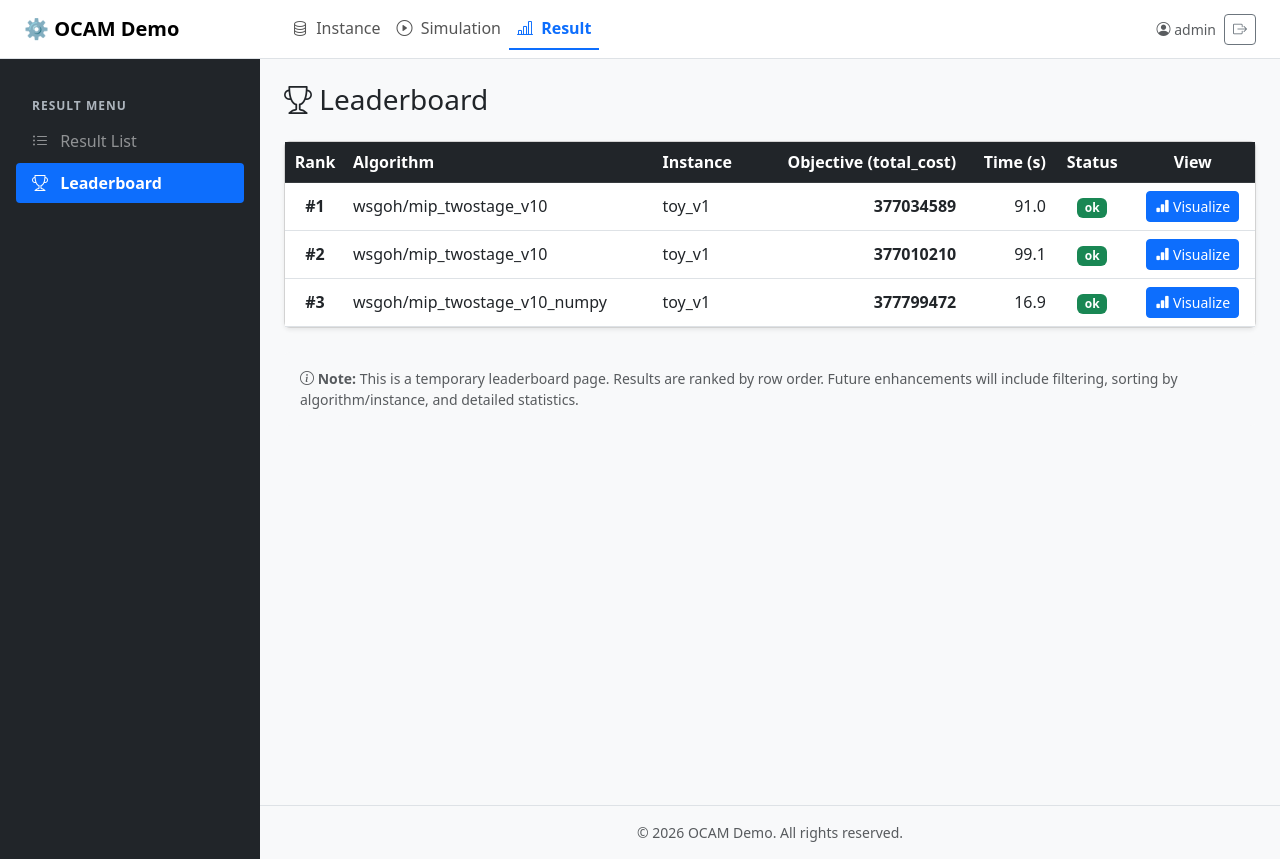
After one commit to cbjsena/OCAMDemo, a Django app: page /result/leaderboard/ in a window 1280 px wide. The commit adds this page. Run offline with Django 5.2, Linux system fonts and the light colour scheme; a user stored in the database is signed in; parts of the project's set-up code (start-up, migrations or seed data) failed here and were passed over.

Commit message:
modify result menu

```diff
--- a/common/menus.py
+++ b/common/menus.py
@@ -84,3 +84,20 @@ SIMULATION_SIDEBAR_MENU = [
         "icon": "bi-cloud-upload",
     },
 ]
+
+
+# Result 하위 메뉴 (좌측 사이드바)
+RESULT_SIDEBAR_MENU = [
+    {
+        "key": "result_list",
+        "name": "Result List",
+        "url_name": "result:result_list",
+        "icon": "bi-list-ul",
+    },
+    {
+        "key": "result_leaderboard",
+        "name": "Leaderboard",
+        "url_name": "result:result_leaderboard",
+        "icon": "bi-trophy",
+    },
+]
--- /dev/null
+++ b/result/templates/result/result_leaderboard.html
@@ -0,0 +1,90 @@
+{% extends "base.html" %}
+
+{% block title %}Leaderboard - OCAM Demo{% endblock %}
+
+{% block sidebar %}
+<h6 class="sidebar-heading">Result Menu</h6>
+<ul class="nav flex-column">
+    {% for item in sidebar_menu %}
+    <li class="nav-item">
+        <a class="nav-link {% if current_sidebar_menu == item.key %}active{% else %}text-white-50{% endif %}"
+           href="{% url item.url_name %}">
+            <i class="bi {{ item.icon }} me-2"></i> {{ item.name }}
+        </a>
+    </li>
+    {% endfor %}
+</ul>
+{% endblock %}
+
+{% block content %}
+<h3 class="mb-4"><i class="bi bi-trophy"></i> Leaderboard</h3>
+
+<div class="card shadow-sm">
+    <div class="card-body p-0">
+        <div class="table-responsive">
+            <table class="table table-hover align-middle mb-0">
+                <thead class="table-dark">
+                    <tr>
+                        <th class="text-center" style="width: 60px;">Rank</th>
+                        <th>Algorithm</th>
+                        <th>Instance</th>
+                        <th class="text-end">Objective (total_cost)</th>
+                        <th class="text-end">Time (s)</th>
+                        <th class="text-center">Status</th>
+                        <th class="text-center">View</th>
+                    </tr>
+                </thead>
+                <tbody>
+                    {% if results %}
+                        {% for r in results %}
+                        <tr>
+                            <td class="text-center">
+                                <strong>#{{ forloop.counter }}</strong>
+                            </td>
+                            <td>{{ r.algorithm_name }}</td>
+                            <td>{{ r.instance_name|default:"-" }}</td>
+                            <td class="text-end">
+                                {% if r.objective_value %}<strong>{{ r.objective_value|floatformat:0 }}</strong>{% else %}-{% endif %}
+                            </td>
+                            <td class="text-end">
+                                {% if r.execution_time %}{{ r.execution_time|floatformat:1 }}{% else %}-{% endif %}
+                            </td>
+                            <td class="text-center">
+                                {% if r.status == "ok" %}
+                                    <span class="badge bg-success">ok</span>
+                                {% elif r.status == "error" %}
+                                    <span class="badge bg-danger">error</span>
+                                {% elif r.status == "LB" %}
+                                    <span class="badge bg-info text-dark">LB</span>
+                                {% else %}
+                                    <span class="badge bg-secondary">{{ r.status|default:"-" }}</span>
+                                {% endif %}
+                            </td>
+                            <td class="text-center">
+                                <a href="{% url 'result:result_view' folder=r.folder %}"
+                                   class="btn btn-sm btn-primary"
+                                   title="OCAM Visualizer 로 보기">
+                                    <i class="bi bi-bar-chart-fill"></i> Visualize
+                                </a>
+                            </td>
+                        </tr>
+                        {% endfor %}
+                    {% else %}
+                    <tr>
+                        <td colspan="7" class="text-center text-muted py-4">
+                            No results available for leaderboard.
+                        </td>
+                    </tr>
+                    {% endif %}
+                </tbody>
+            </table>
+        </div>
+    </div>
+</div>
+
+<div class="mt-4 p-3 bg-light text-muted small rounded">
+    <i class="bi bi-info-circle"></i>
+    <strong>Note:</strong> This is a temporary leaderboard page. Results are ranked by row order.
+    Future enhancements will include filtering, sorting by algorithm/instance, and detailed statistics.
+</div>
+{% endblock %}
--- a/result/urls.py
+++ b/result/urls.py
@@ -6,6 +6,7 @@ app_name = "result"
 
 urlpatterns = [
     path("", views.result_list, name="result_list"),
+    path("leaderboard/", views.result_leaderboard, name="result_leaderboard"),
     path("<str:folder>/view/", views.result_view, name="result_view"),
     path("<str:folder>/<str:filename>/", views.result_detail, name="result_detail"),
 ]
--- a/result/views.py
+++ b/result/views.py
@@ -10,6 +10,7 @@ from django.http import HttpResponse
 from django.shortcuts import render
 
 from common import messages as msg
+from common.menus import RESULT_SIDEBAR_MENU
 from result.services import (
     discover_results,
     get_result_detail,
@@ -31,6 +32,8 @@ def result_list(request):
         "result/result_list.html",
         {
             "current_top_menu": "result",
+            "sidebar_menu": RESULT_SIDEBAR_MENU,
+            "current_sidebar_menu": "result_list",
             "results": results,
         },
     )
@@ -54,6 +57,8 @@ def result_view(request, folder):
             "result/result_list.html",
             {
                 "current_top_menu": "result",
+                "sidebar_menu": RESULT_SIDEBAR_MENU,
+                "current_sidebar_menu": "result_list",
                 "results": results,
             },
         )
@@ -116,6 +121,8 @@ def result_detail(request, folder, filename):
             "result/result_list.html",
             {
                 "current_top_menu": "result",
+                "sidebar_menu": RESULT_SIDEBAR_MENU,
+                "current_sidebar_menu": "result_list",
                 "results": results,
             },
         )
@@ -128,6 +135,8 @@ def result_detail(request, folder, filename):
         "result/result_detail.html",
         {
             "current_top_menu": "result",
+            "sidebar_menu": RESULT_SIDEBAR_MENU,
+            "current_sidebar_menu": "result_list",
             "results": results,
             "current_folder": folder,
             "current_filename": filename,
@@ -135,3 +144,19 @@ def result_detail(request, folder, filename):
             "formatted_json": formatted_json,
         },
     )
+
+
+@login_required
+def result_leaderboard(request):
+    """Leaderboard - 임시 페이지."""
+    results = discover_results()
+    return render(
+        request,
+        "result/result_leaderboard.html",
+        {
+            "current_top_menu": "result",
+            "sidebar_menu": RESULT_SIDEBAR_MENU,
+            "current_sidebar_menu": "result_leaderboard",
+            "results": results,
+        },
+    )
```
Also changed, not shown: result/templates/result/result_detail.html (+5 -6 lines), result/templates/result/result_list.html (+5 -10 lines), db.sqlite3.
